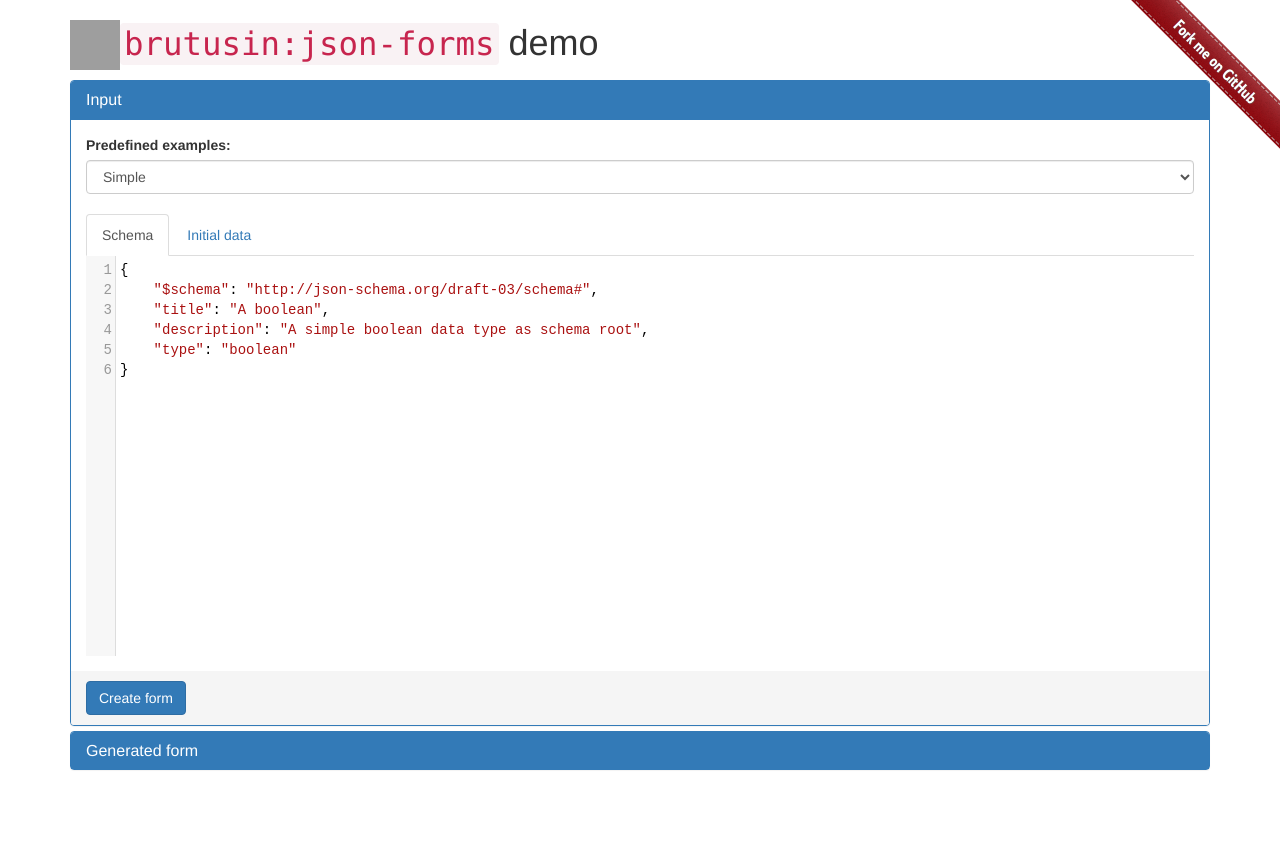
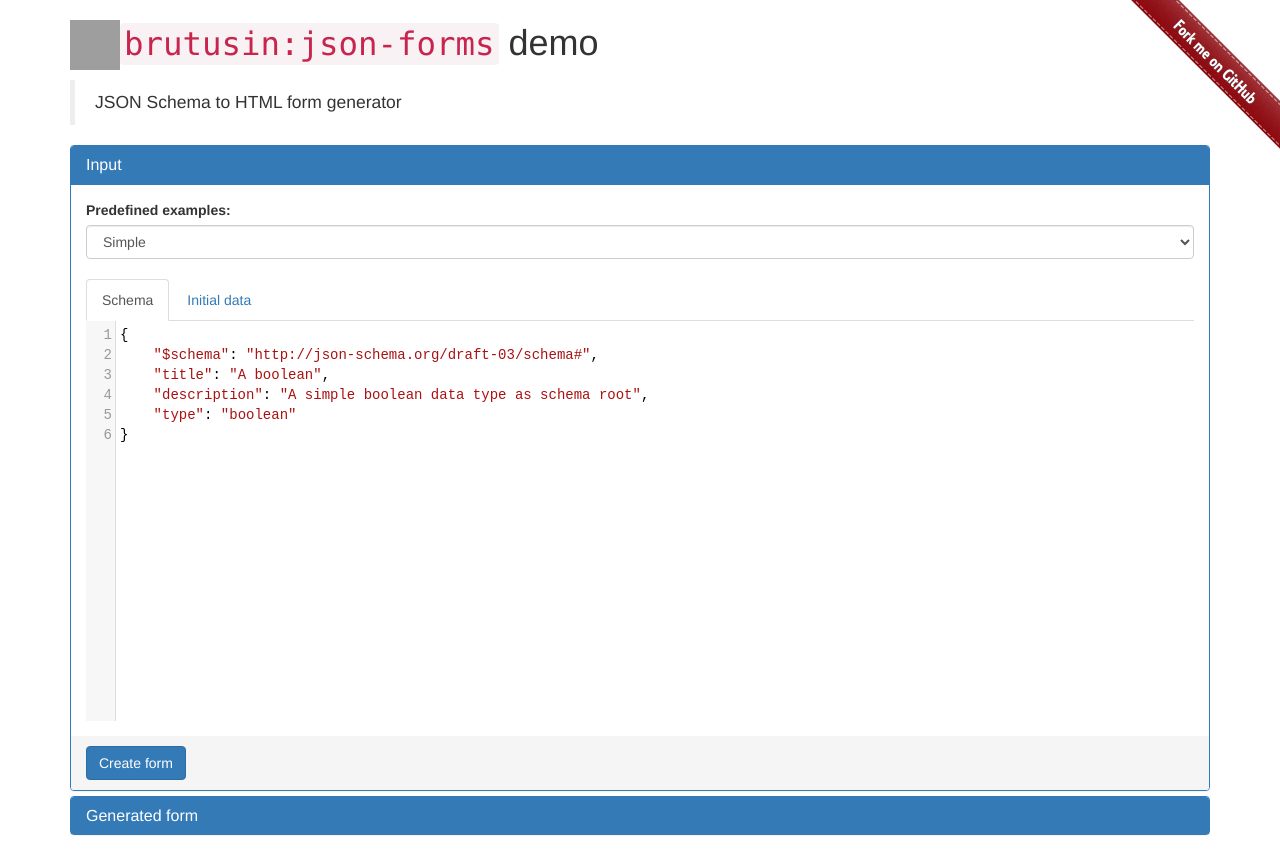
Before and after one commit to brutusin/json-forms, a plain HTML site: page index.html in a window 1280 px wide. Before the commit the page ends 800 px from the top, so only its background shows below. Drawn offline with Linux system fonts and the light colour scheme; grey boxes are pictures that could not be loaded.

```diff
--- a/index.html
+++ b/index.html
@@ -27,13 +27,13 @@
                     {"$schema": "http://json-schema.org/draft-03/schema#", "title": "A boolean", "description": "A simple boolean data type as schema root", "type": "boolean"},
                     null],
                 ["Objects, arrays, enums, default, required",
-                    {"$schema":"http://json-schema.org/draft-03/schema#","type":"object","properties":{"pageNum":{"type":"integer","title":"Page number","description":"Page number to be queried, 1-based","default":1,"required":true},"pageSize":{"type":"integer","title":"Page size","description":"Number of records per page","required":true,"default":50,"enum":[10,25,50,100]},"selectedFacetValues":{"type":"array","title":"Query terms","items":{"type":"object","properties":{"facetName":{"type":"string","title":"Field name","description":"Indexed field name","required":true},"matchAllNull":{"type":"boolean","title":"Match nulls"},"matchAllNotNull":{"type":"boolean","title":"Match not nulls"},"facetValues":{"type":"array","title":"Field values","items":{"type":"object","properties":{"value":{"type":"string","title":"Value"}}}},"included":{"type":"boolean","title":"Included"}}}},"sorts":{"type":"array","title":"Sorting","items":{"type":"object","properties":{"fieldName":{"type":"string","title":"Field name"},"ascending":{"type":"boolean","title":"Ascending"}}}}}},
+                    {"$schema": "http://json-schema.org/draft-03/schema#", "type": "object", "properties": {"pageNum": {"type": "integer", "title": "Page number", "description": "Page number to be queried, 1-based", "default": 1, "required": true}, "pageSize": {"type": "integer", "title": "Page size", "description": "Number of records per page", "required": true, "default": 50, "enum": [10, 25, 50, 100]}, "selectedFacetValues": {"type": "array", "title": "Query terms", "items": {"type": "object", "properties": {"facetName": {"type": "string", "title": "Field name", "description": "Indexed field name", "required": true}, "matchAllNull": {"type": "boolean", "title": "Match nulls"}, "matchAllNotNull": {"type": "boolean", "title": "Match not nulls"}, "facetValues": {"type": "array", "title": "Field values", "items": {"type": "object", "properties": {"value": {"type": "string", "title": "Value"}}}}, "included": {"type": "boolean", "title": "Included"}}}}, "sorts": {"type": "array", "title": "Sorting", "items": {"type": "object", "properties": {"fieldName": {"type": "string", "title": "Field name"}, "ascending": {"type": "boolean", "title": "Ascending"}}}}}},
                     null],
                 ["Initial data",
-                    {"$schema":"http://json-schema.org/draft-03/schema#","type":"object","properties":{"pageNum":{"type":"integer","title":"Page number","description":"Page number to be queried, 1-based","default":1,"required":true},"pageSize":{"type":"integer","title":"Page size","description":"Number of records per page","required":true,"default":50,"enum":[10,25,50,100]},"selectedFacetValues":{"type":"array","title":"Query terms","items":{"type":"object","properties":{"facetName":{"type":"string","title":"Field name","description":"Indexed field name","required":true},"matchAllNull":{"type":"boolean","title":"Match nulls"},"matchAllNotNull":{"type":"boolean","title":"Match not nulls"},"facetValues":{"type":"array","title":"Field values","items":{"type":"object","properties":{"value":{"type":"string","title":"Value"}}}},"included":{"type":"boolean","title":"Included"}}}},"sorts":{"type":"array","title":"Sorting","items":{"type":"object","properties":{"fieldName":{"type":"string","title":"Field name"},"ascending":{"type":"boolean","title":"Ascending"}}}}}},
-                    { "pageNum": 1, "pageSize": 50, "selectedFacetValues": [ { "facetName": "id", "matchAllNull": false, "matchAllNotNull": true, "facetValues": [ { "value": "1223" } ], "included": false } ], "sorts": [ { "fieldName": "name", "ascending": true } ] }],
+                    {"$schema": "http://json-schema.org/draft-03/schema#", "type": "object", "properties": {"pageNum": {"type": "integer", "title": "Page number", "description": "Page number to be queried, 1-based", "default": 1, "required": true}, "pageSize": {"type": "integer", "title": "Page size", "description": "Number of records per page", "required": true, "default": 50, "enum": [10, 25, 50, 100]}, "selectedFacetValues": {"type": "array", "title": "Query terms", "items": {"type": "object", "properties": {"facetName": {"type": "string", "title": "Field name", "description": "Indexed field name", "required": true}, "matchAllNull": {"type": "boolean", "title": "Match nulls"}, "matchAllNotNull": {"type": "boolean", "title": "Match not nulls"}, "facetValues": {"type": "array", "title": "Field values", "items": {"type": "object", "properties": {"value": {"type": "string", "title": "Value"}}}}, "included": {"type": "boolean", "title": "Included"}}}}, "sorts": {"type": "array", "title": "Sorting", "items": {"type": "object", "properties": {"fieldName": {"type": "string", "title": "Field name"}, "ascending": {"type": "boolean", "title": "Ascending"}}}}}},
+                    {"pageNum": 1, "pageSize": 50, "selectedFacetValues": [{"facetName": "id", "matchAllNull": false, "matchAllNotNull": true, "facetValues": [{"value": "1223"}], "included": false}], "sorts": [{"fieldName": "name", "ascending": true}]}],
                 ["Additional properties",
-                    {"$schema":"http://json-schema.org/draft-03/schema#","type":"object","additionalProperties":{"type":"object","properties":{"name":{"type":"string"},"age":{"type":"string"}}}},
+                    {"$schema": "http://json-schema.org/draft-03/schema#", "type": "object", "additionalProperties": {"type": "object", "properties": {"name": {"type": "string"}, "age": {"type": "string"}}}},
                     {"aloha": {"name": "nacho", "age": 36}}]
             ];
             var selectedTab = "schema";
@@ -80,7 +80,9 @@
         <a href="https://github.com/brutusin/json-forms"><img style="position: absolute; top: 0; right: 0; border: 0; width: 149px; height: 149px;" src="img/right-red@2x.png" alt="Fork me on GitHub"></a>
         <div class="container" >
             <h1><img alt="Butusin" src="https://avatars0.githubusercontent.com/u/10341159?v=3&s=200" style="border: 0; width: 50px; height: 50px;"/><code>brutusin:json-forms</code> demo</h1>
-
+            <blockquote>
+                <p>JSON Schema to HTML form generator</p>
+            </blockquote>
             <div class="panel-group" id="accordion" role="tablist" aria-multiselectable="true">
                 <div class="panel panel-primary">
                     <div class="panel-heading" role="tab" id="headingOne">
```
